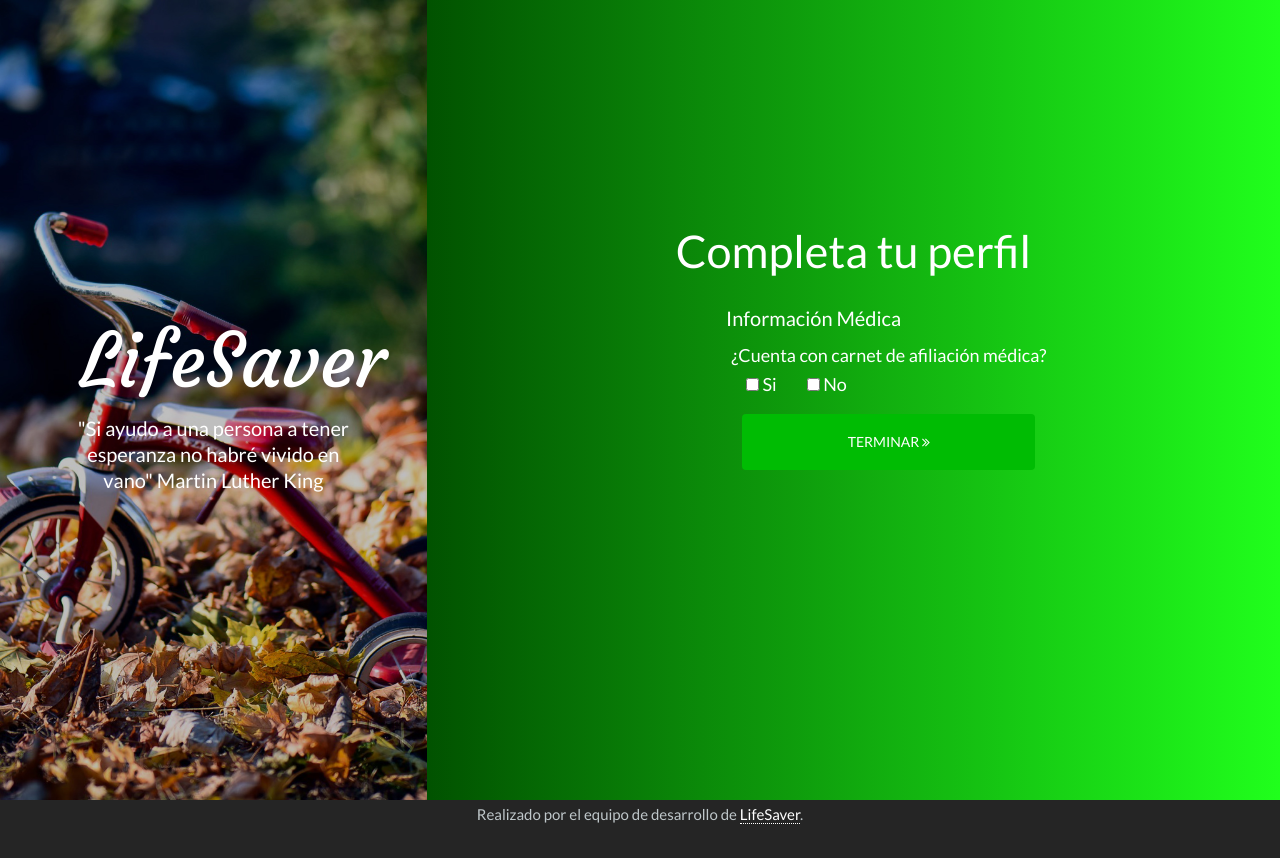
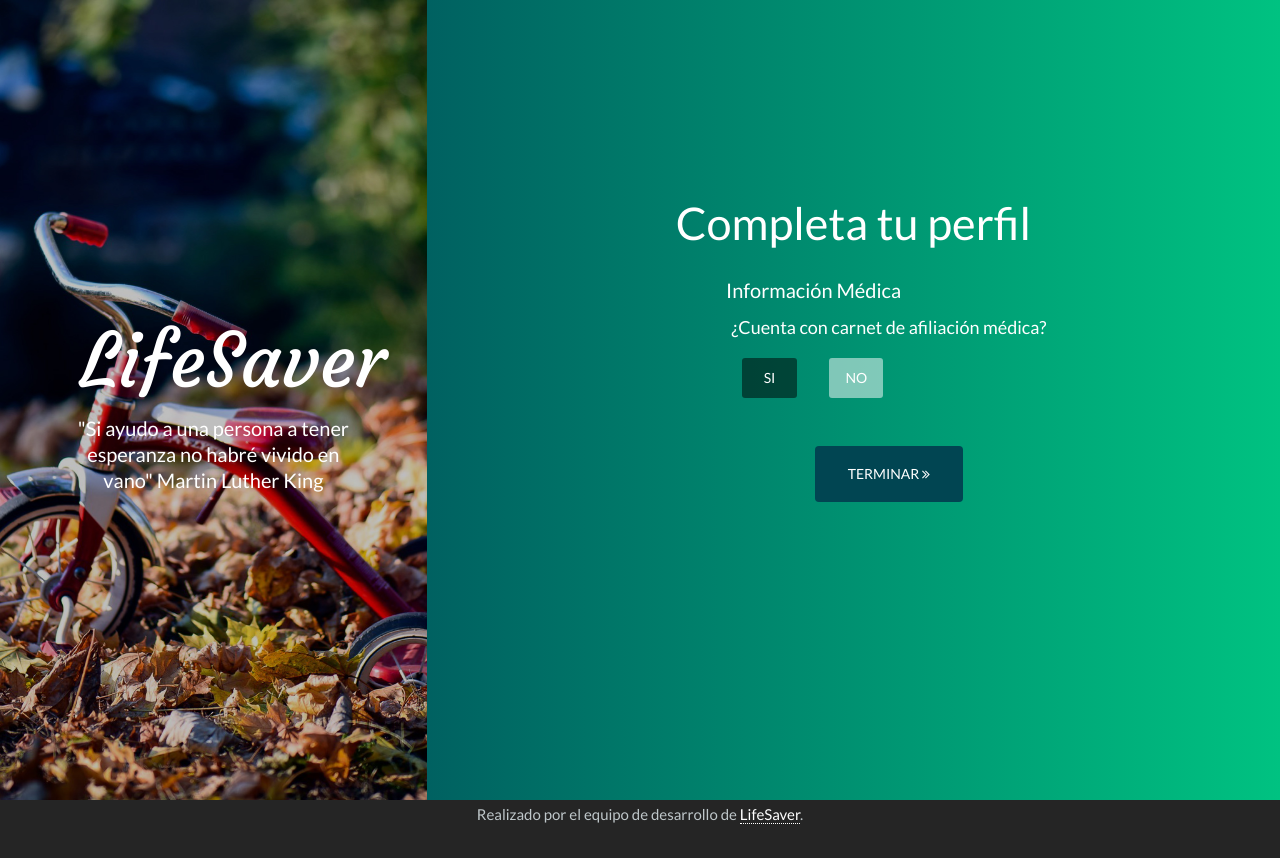
Before and after one commit to alexcs14/LifeSaver, a PHP site: the page made by views/module/usu/completar3.php in a window 1280 px wide. Run offline with PHP 8.4, Linux system fonts and the light colour scheme; the template is opened without the code that fills it, so the values that code supplies are empty.

Commit message:
Ultimos cambios...

```diff
--- a/views/assets/css/form-elements.css
+++ b/views/assets/css/form-elements.css
@@ -18,8 +18,44 @@ textarea.form-control {
     -o-transition: all .3s; -moz-transition: all .3s; -webkit-transition: all .3s; -ms-transition: all .3s; transition: all .3s;
 }
 
+#no{
+	float: left;
+	margin-top: 5%;
+	margin-left: 10%;
+	height: 5vh;
+	background-color: rgba(255, 255, 255, 0.5);
+	border-radius: 3px;
+}
+
+#no:active{
+	background-color: #FF3A3A;
+	border-color: #FF3A3A;
+}
+
+#no:focus{
+	background-color: #FF3A3A;
+	border-color: #FF3A3A;
+
+}
+
+#si{
+	float: left;
+	margin-left: 5%;
+	margin-top: 5%;
+	height: 5vh;
+	background-color: rgba(0, 0, 0, 0.5);
+	border-radius: 3px;
+}
+
 #yes, #no{
 	float: left;
+}
+
+#cerrar{
+	background: rgba(255, 255, 255, 0.4);
+	color: red;
+	height: 4vh;
+
 }
 
 label{
@@ -60,13 +96,19 @@ textarea::-webkit-input-placeholder, textarea.form-control::-webkit-input-placeh
 button.btn {
 	height: 7vh;
 	border: none;
-	width: 90%;
 	background: #0d47a1;
 	margin-bottom: 10%;
 }
 button.btn:hover{
 	background:#1976d2;
 }
+
+.guardar-numero{
+	height: 5vh !important;
+	background-color: #00A2FF !important;
+
+}
+
 .a-olvido{
 	color: white;
 	font-size:3vh;
@@ -109,36 +151,52 @@ option{
 	outline: 0;
 }
 
-#btnRecuperar{
+#btnRecover{
 	background: #CE5600;
 }
 
-#btnRecuperar:hover{
+#btnRecover:hover{
 	background: #FF9041;
 	outline: 0;
 }
 
-#btnRecuperar:active{
+#btnRcovear:active{
 	background: #CE5600;
 	outline: 0;
 }
 
 #btnCompletar{
-	background: #00BC03;
+	background-color:#014552;
 }
 
 #btnCompletar:hover{
-	background: #32F835;
+	background: #02C6C6;
 	outline: 0;
 }
 
 #btnCompletar:active{
-	background: #00BC03;
+	background: #02C6C6;
 	outline: 0;
 }
 
 #completar{
 	padding-top: 0px;
+}
+
+@media (max-width: 415px){
+
+	h2.login{
+		font-size: 40px !important;
+	}
+	h3.info-title{
+		font-size: 30px;
+	}
+	label{
+		font-size: 20px !important;
+	}
+	.button-gay{
+		margin-top: 10% !important;
+	}
 }
 
 .completar3{
--- a/views/assets/css/style.css
+++ b/views/assets/css/style.css
@@ -146,8 +146,8 @@ filter: progid:DXImageTransform.Microsoft.gradient( startColorstr='#390599', end
 
 	justify-content: center;align-items: center;
 	flex-direction: column;
-	background: linear-gradient(to right, rgba(255,98,0,1) 0%, rgba(255,191,0,1) 100%);
-filter: progid:DXImageTransform.Microsoft.gradient( startColorstr='#ff6200', endColorstr='#ffbf00', GradientType=1 );
+	background: linear-gradient(to right, rgba(224,103,22,1) 0%, rgba(227,162,32,1) 100%);
+filter: progid:DXImageTransform.Microsoft.gradient( startColorstr='#e06716', endColorstr='#e3a220', GradientType=1 );
 }
 
 .top-content3 .description a {
@@ -165,9 +165,8 @@ filter: progid:DXImageTransform.Microsoft.gradient( startColorstr='#ff6200', end
 
 	justify-content: center;align-items: center;
 	flex-direction: column;
-	background: linear-gradient(to right, rgba(1,82,0,1) 0%, rgba(32,255,28,1) 100%);
-filter: progid:DXImageTransform.Microsoft.gradient( startColorstr='#015200', endColorstr='#20ff1c', GradientType=1 );
-}
+	background: linear-gradient(to right, rgba(0,97,97,1) 0%, rgba(0,194,129,1) 100%);
+filter: progid:DXImageTransform.Microsoft.gradient( startColorstr='#006161', endColorstr='#00c281', GradientType=1 );}
 
 .top-content5 .description a {
 	color: #fff;
@@ -225,6 +224,11 @@ filter: progid:DXImageTransform.Microsoft.gradient( startColorstr='#015200', end
 	opacity: 1.5;
 }
 
+.button-gay{
+	display: flex;
+	justify-content: center;
+	align-items: center;
+}
 .h3-eres{
 	color: white;
 }
--- a/views/module/usu/completar3.php
+++ b/views/module/usu/completar3.php
@@ -8,6 +8,47 @@
 </div>
 <div class="top-content5 col-xs-12 col-sm-12 col-md-7 col-lg-8">
   <h2 class="login">Completa tu perfil</h2>
+  <div class="col-sm-5 col-sm-offset-1 completar-perfil-3" >
+    <form role="form" action="crear" method="post" id="completar" class="r-form">
+      <h3 class="text-justify info-title">Información Médica</h3>
+
+        <label class="text-justify">¿Cuenta con carnet de afiliación médica? </label>
+          <button type="button" id="si"class="btn btn-info col-lg-2 col-md-2 col-sm-2" data-toggle="modal" data-target="#myModal">SI</button>
+          <button type="button" id="no"class="btn btn-info col-lg-2 col-md-2 col-sm-2">NO</button>
+
+      <div class="button-gay col-lg-12 col-md-12 col-sm-12 col-xs-12">
+        <button type="submit" name="button" id="btnCompletar" class="btn btn-primary completar3 col-lg-6 col-md-6 col-sm-6" >TERMINAR <i class="fa fa-angle-double-right" aria-hidden="true"></i></button>
+      </div>
+    </form>
+  </div>
+
+
+
+<!-- Ventana Modal-->
+    <div class="modal fade" id="myModal" role="dialog">
+      <div class="modal-dialog modal-sm">
+        <div class="modal-content">
+          <div class="modal-header">
+
+            <h4 class="modal-title">Ingrese el número carnet.</h4>
+          </div>
+          <div class="modal-body">
+            <div class="form-group">
+              <label class="sr-only">Número</label>
+              <input type="text" class="r-form-Usuario form-control altura" name="data[]" id="" placeholder="Número del carnet." required>
+              <button type="submit" name="button" class="btn btn-primary guardar-numero col-lg-4 col-md-4 col-sm-4" > Guardar</button>
+            </div>
+          </div>
+          <div class="modal-footer">
+            <button type="button" id="cerrar" class="btn btn-default" data-dismiss="modal"><i class="fa fa-times-circle fa-2x" aria-hidden="true"></i></button>
+          </div>
+        </div>
+      </div>
+    </div>
+
+</div>
+
+<!--
 <div class="col-sm-5 col-sm-offset-1">
   <form role="form" action="crear" method="post" id="completar" class="r-form">
     <h3 class="text-justify info-title">Información Médica</h3>
@@ -23,4 +64,4 @@
     <button type="submit" name="button" id="btnCompletar" class="btn btn-primary completar3" >TERMINAR <i class="fa fa-angle-double-right" aria-hidden="true"></i></button>
   </form>
 </div>
-</div>
+-->
--- a/views/module/usu/newpass.php
+++ /dev/null
@@ -1,6 +0,0 @@
-<form class="" action="" method="post">
-  <input type="text" name="data[]" placeholder="Repetir email" id="emailre">
-  <input type="password" name="data[]" placeholder="contraseña" id="pass" required>
-  <input type="password" placeholder="nueva contraseña" id="newpass" required>
-  <button type="submit" class="btn btn-default" id="buttonnew">Enviar</button>
-</form>
```
Also changed, not shown: views/module/usu/recuperar.php (+4 -4 lines), 1 other file. Lines whose indentation alone changed are shown as unchanged.
